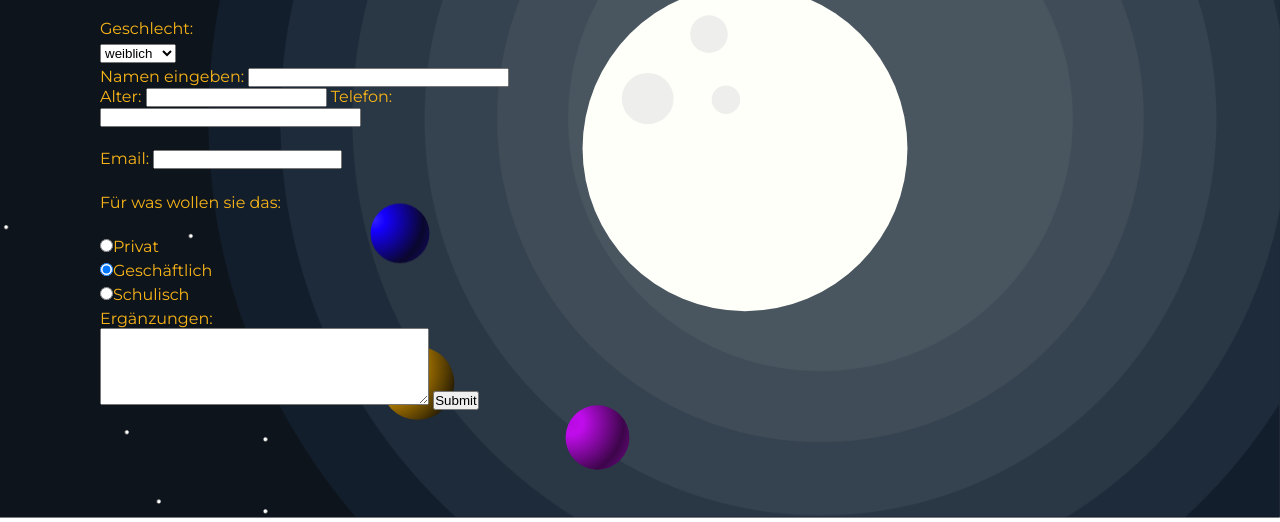
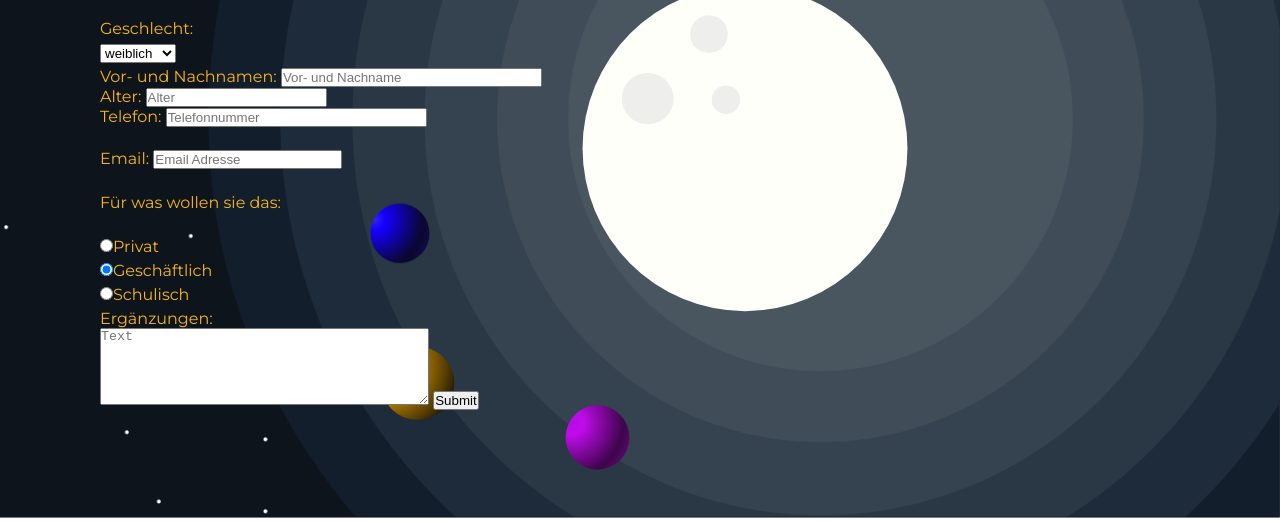
Before and after one commit to gislersv/307_lb02_00, a plain HTML site: page kontakt.html in a window 1280 px wide. Shown: the part 282-804 px from the top of the page. Drawn offline with Linux system fonts and the light colour scheme.

Commit message:
formular angepasst

```diff
--- a/kontakt.html
+++ b/kontakt.html
@@ -37,23 +37,23 @@
     <form>
         <p>
             Geschlecht:<br>
-            <select name="thema1">
+            <select name="gender">
                 <option value="val2">weiblich</option>
                 <option value="val3">männlich</option>
                 <option value="val4">anderes</option>
             </select>
         </p>
-        Namen eingeben:
-        <input type="text" name="einName" size="30" maxlength="40">
+        Vor- und Nachnamen:
+        <input required placeholder="Vor- und Nachname" type="text" name="name" size="30" maxlength="40">
 
-        Alter:
-        <input type="number" name="einName" size="30" min="0">
+        <br>Alter:
+        <input required placeholder="Alter" type="number" name="age" size="30" min="0">
 
-        Telefon:
-        <input type="tel" name="einName" size="30" maxlength="40">
+        <br>Telefon:
+        <input required placeholder="Telefonnummer" type="tel" name="phone" size="30" maxlength="40">
 
         <p>Email:
-            <input name="email" type="email" required size="21" maxlength="50"></p>
+            <input placeholder="Email Adresse" name="email" type="email" required size="21" maxlength="50"></p>
         <p>Für was wollen sie das:</p>
         <p>
             <input type="radio" name="room" value="budget">Privat<br>
@@ -62,8 +62,7 @@
         </p>
 
         Ergänzungen:<br>
-        <textarea name="txt" rows="5" cols="39" maxlength="2500">
-          </textarea>
+        <textarea placeholder="Text" name="txt" rows="5" cols="39" maxlength="2500"></textarea>
 
         <input type="submit" value="Submit">
     </form>
```
